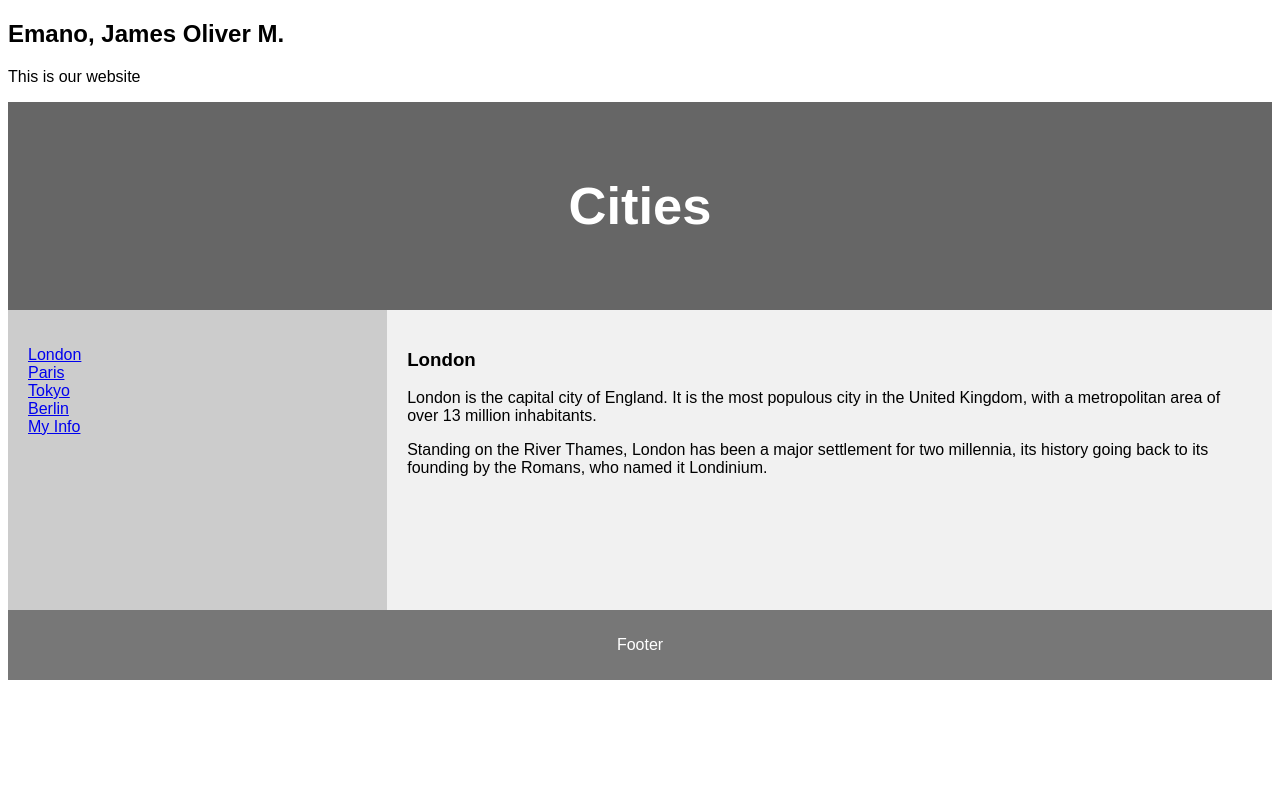
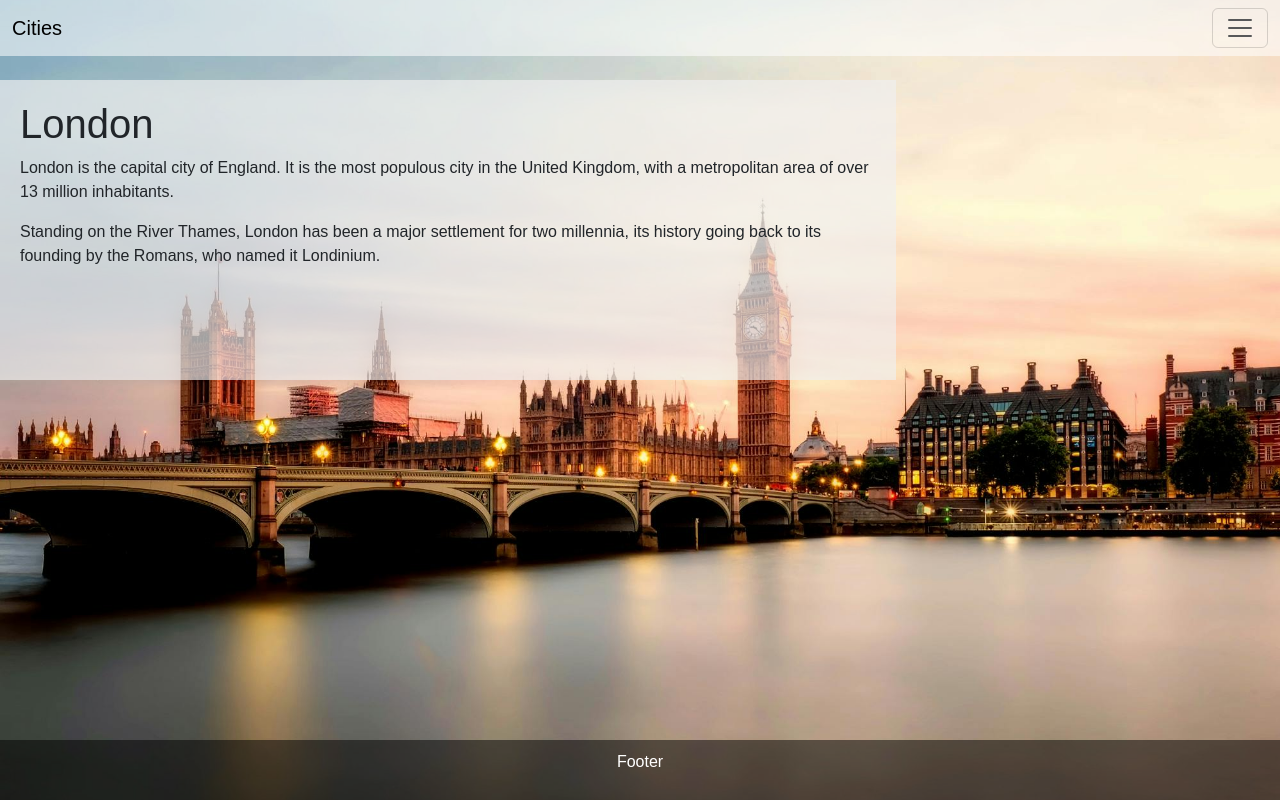
Before and after one commit to JeremiahSimo/ITE400_Section03, a PHP site: page /home.php?page=london in a window 1280 px wide. Run offline with PHP 8.4, Linux system fonts and the light colour scheme.

Commit message:
updated 8/1/25

```diff
--- a/berlin.php
+++ b/berlin.php
@@ -1,3 +1,3 @@
 <h1>Berlin</h1>
-    <p>London is the capital city of England. It is the most populous city in the  United Kingdom, with a metropolitan area of over 13 million inhabitants.</p>
-    <p>Standing on the River Thames, London has been a major settlement for two millennia, its history going back to its founding by the Romans, who named it Londinium.</p>
+    <p>Berlin is the capital city of Germany and one of the country’s 16 federal states. It is the largest city in Germany by both area and population, with over 3.5 million inhabitants.</p>
+    <p>Located on the River Spree, Berlin has a rich history marked by its role in European politics and culture. It became the capital of a unified Germany in 1990, following the fall of the Berlin Wall. The city is known for its vibrant arts scene, historical landmarks, and as a symbol of unity and resilience.</p>
--- a/home.php
+++ b/home.php
@@ -2,6 +2,7 @@
 <html lang="en">
 <head>
 <title>CSS Template</title>
+<link href="https://cdn.jsdelivr.net/npm/bootstrap@5.3.3/dist/css/bootstrap.min.css" rel="stylesheet" integrity="sha384-QWTKZyjpPEjISv5WaRU9OFeRpok6YctnYmDr5pNlyT2bRjXh0JMhjY6hW+ALEwIH" crossorigin="anonymous">
 <meta charset="utf-8">
 <meta name="viewport" content="width=device-width, initial-scale=1">
 <style>
@@ -11,7 +12,36 @@
 
 body {
   font-family: Arial, Helvetica, sans-serif;
+  padding-top: 80px; /* Adjust this value based on the height of your navbar */
+  display: flex;
+  flex-direction: column;
+  min-height: 100vh;
+  transition: background 0.3s ease;
 }
+ /* Backgrounds for each country */
+    .london-bg {
+      background-image: url('london-bg.jpg');
+      background-size: cover;
+      background-position: center;
+    }
+
+    .paris-bg {
+      background-image: url('paris-bg.jpg');
+      background-size: cover;
+      background-position: center;
+    }
+
+    .tokyo-bg {
+      background-image: url('tokyo-bg.jpg');
+      background-size: cover;
+      background-position: center;
+    }
+
+    .berlin-bg {
+      background-image: url('berlin-bg.jpg');
+      background-size: cover;
+      background-position: center;
+    }
 
 /* Style the header */
 header {
@@ -22,26 +52,15 @@ header {
   color: white;
 }
 
-/* Create two columns/boxes that floats next to each other */
-nav {
-  float: left;
-  width: 30%;
-  height: 300px; /* only for demonstration, should be removed */
-  background: #ccc;
-  padding: 20px;
-}
-
-/* Style the list inside the menu */
-nav ul {
-  list-style-type: none;
-  padding: 0;
-}
+.navbar {
+      background-color: rgba(255, 255, 255, 0.55); /* 30% transparent black */
+    }
 
 article {
   float: left;
   padding: 20px;
   width: 70%;
-  background-color: #f1f1f1;
+  background-color:rgba(241, 241, 241, 0.67);
   height: 300px; /* only for demonstration, should be removed */
 }
 
@@ -54,10 +73,11 @@ section::after {
 
 /* Style the footer */
 footer {
-  background-color: #777;
+  background-color: rgba(0, 0, 0, 0.5); /* Black with 50% transparency */
   padding: 10px;
   text-align: center;
   color: white;
+  margin-top: auto; /* Push the footer to the bottom */
 }
 
 /* Responsive layout - makes the two columns/boxes stack on top of each other instead of next to each other, on small screens */
@@ -69,26 +89,43 @@ footer {
 }
 </style>
 </head>
-<body>
+<body class="<?php echo isset($_GET['page']) ? $_GET['page'] . '-bg' : ''; ?>">
 
-<h2>Emano, James Oliver M.</h2>
-<p>This is our website</p>
-
-<header>
-  <h2>Cities</h2>
-</header>
+<nav class="navbar fixed-top">
+  <div class="container-fluid">
+    <a class="navbar-brand" href="#">Cities</a>
+    <button class="navbar-toggler" type="button" data-bs-toggle="offcanvas" data-bs-target="#offcanvasNavbar" aria-controls="offcanvasNavbar" aria-label="Toggle navigation">
+      <span class="navbar-toggler-icon"></span>
+    </button>
+    <div class="offcanvas offcanvas-end" tabindex="-1" id="offcanvasNavbar" aria-labelledby="offcanvasNavbarLabel">
+      <div class="offcanvas-header">
+        <h5 class="offcanvas-title" id="offcanvasNavbarLabel">City Lists</h5>
+        <button type="button" class="btn-close" data-bs-dismiss="offcanvas" aria-label="Close"></button>
+      </div>
+      <div class="offcanvas-body">
+        <ul class="navbar-nav justify-content-end flex-grow-1 pe-3">
+          <li class="nav-item">
+            <a class="nav-link active" aria-current="page" href="home.php?page=london" class="<?php echo ($_GET['page'] ?? '') === 'london'  ? 'active' : ''; ?>">London</a>
+          </li>
+          <li class="nav-item">
+            <a class="nav-link active" aria-current="page" href="home.php?page=paris" class="<?php echo ($_GET['page'] ?? '') === 'paris'  ? 'active' : ''; ?>">Paris</a>
+          </li>
+          <li class="nav-item">
+            <a class="nav-link active" aria-current="page" href="home.php?page=tokyo" class="<?php echo ($_GET['page'] ?? '') === 'tokyo'  ? 'active' : ''; ?>">Tokyo</a>
+          </li>
+          <li class="nav-item">
+            <a class="nav-link active" aria-current="page" href="home.php?page=berlin" class="<?php echo ($_GET['page'] ?? '') === 'berlin'  ? 'active' : ''; ?>">Berlin</a>
+          </li>
+          <li class="nav-item">
+            <a class="nav-link active" aria-current="page" href="home.php?page=personal_info" class="<?php echo ($_GET['page'] ?? '') === 'personal_info'  ? 'active' : ''; ?>">My Info</a>
+          </li>
+        </ul>
+      </div>
+    </div>
+  </div>
+</nav>
 
 <section>
-  <nav>
-    <ul>
-    <li><a href="home.php?page=london" class="<?php echo ($_GET['page'] ?? '') === 'london'  ? 'active' : ''; ?>">London</a></li>
-      <li><a href="home.php?page=paris" class="<?php echo ($_GET['page'] ?? '') === 'paris'  ? 'active' : ''; ?>">Paris</a></li>
-      <li><a href="home.php?page=tokyo" class="<?php echo ($_GET['page'] ?? '') === 'tokyo'  ? 'active' : ''; ?>">Tokyo</a></li>
-      <li><a href="home.php?page=berlin" class="<?php echo ($_GET['page'] ?? '') === 'berlin'  ? 'active' : ''; ?>">Berlin</a></li>
-      <li><a href="home.php?page=personal_info" class="<?php echo ($_GET['page'] ?? '') === 'personal_info'  ? 'active' : ''; ?>">My Info</a></li>
-    </ul>
-  </nav>
-
   <article>
     <!-- wala nanih sulod -->
      <?php
@@ -124,5 +161,6 @@ footer {
   <p>Footer</p>
 </footer>
 
+  <script src="https://cdn.jsdelivr.net/npm/bootstrap@5.3.3/dist/js/bootstrap.bundle.min.js" integrity="sha384-YvpcrYf0tY3lHB60NNkmXc5s9fDVZLESaAA55NDzOxhy9GkcIdslK1eN7N6jIeHz" crossorigin="anonymous"></script>
 </body>
 </html>
--- a/paris.php
+++ b/paris.php
@@ -1,4 +1,4 @@
 
     <h1>Paris</h1>
-    <p>London is the capital city of England. It is the most populous city in the  United Kingdom, with a metropolitan area of over 13 million inhabitants.</p>
-    <p>Standing on the River Thames, London has been a major settlement for two millennia, its history going back to its founding by the Romans, who named it Londinium.</p>
+    <p>Paris is the capital city of France and one of the most famous cities in the world. It is known for its rich history, culture, and art, with a metropolitan area home to over 11 million inhabitants.</p>
+    <p>Located on the River Seine, Paris has been a major European center for art, fashion, and intellectual thought for centuries. The city’s history dates back to its founding in the 3rd century BC by the Parisii, a Celtic tribe.</p>
--- a/tokyo.php
+++ b/tokyo.php
@@ -1,4 +1,4 @@
 
     <h1>Tokyo</h1>
-    <p>London is the capital city of England. It is the most populous city in the  United Kingdom, with a metropolitan area of over 13 million inhabitants.</p>
-    <p>Standing on the River Thames, London has been a major settlement for two millennia, its history going back to its founding by the Romans, who named it Londinium.</p>
+    <p>Tokyo is the capital city of Japan and one of the most populous cities in the world, with a metropolitan area housing over 37 million people.</p>
+    <p>Situated on the eastern coast of the island of Honshu, Tokyo has evolved from a small fishing village, originally called Edo, to a global economic powerhouse. It became the capital of Japan in the 19th century and is now a hub for technology, fashion, and culture.</p>
```
Also changed, not shown: berlin-bg.jpg (added), london-bg.jpg (added), paris-bg.jpg (added), tokyo-bg.jpg (added).
